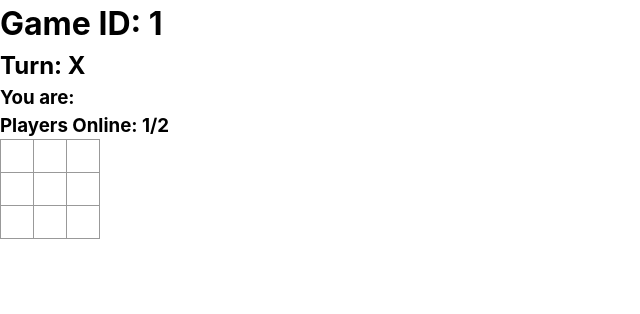
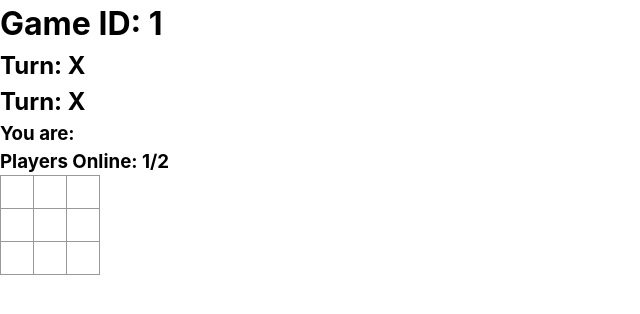
Before and after one commit to rmartinezusa/tic-tac-toe-frontend, a React (Vite) app: page /gameboard/1 in a window 1280 px wide. Shown: the top 314 px of the page, without its empty margins (0-640 px from the left). Built offline with nearby package versions, Linux system fonts and the light colour scheme; no server answers.

Commit message:
Addded exit button for when the game ends

```diff
--- a/src/components/GameBoard.jsx
+++ b/src/components/GameBoard.jsx
@@ -1,5 +1,5 @@
 import { useEffect, useState } from "react";
-import { useParams } from "react-router-dom";
+import { useParams, useNavigate } from "react-router-dom";
 import { useSelector } from "react-redux";
 import { useGetGameQuery } from "../services/gameSlice";
 import { selectUserId } from "../services/authSlice";
@@ -11,6 +11,7 @@ function GameBoard() {
     const userId = useSelector(selectUserId);
     const { gameId } = useParams();
     const socket = useSocket();
+    const navigate = useNavigate();
     const { data: gameData } = useGetGameQuery(gameId);
     const [board, setBoard] = useState(Array(9).fill(null));
     const [currentTurn, setCurrentTurn] = useState("X");
@@ -46,9 +47,19 @@ function GameBoard() {
         };
     }, [gameId, socket]);
 
-    const handleMove = (index) => {
+    function handleMove(index) {
         if (!winner && board[index] === null && isMyTurn) {
             socket.emit("makeMove", { gameId, index, playerId: userId });
+        }
+    };
+
+    function gameStatusMessage() {
+        if (winner === null && board.every(cell => cell !== null)) {
+            return "Game ended in a TIE";
+        } else if (winner) {
+            return `Winner: ${winner}`;
+        } else {
+            return `Turn: ${currentTurn}`;
         }
     };
 
@@ -56,6 +67,7 @@ function GameBoard() {
         <main>
             <h1>Game ID: {gameId}</h1>
             <h2>{winner ? `Winner: ${winner}` : `Turn: ${currentTurn}`}</h2>
+            <h2>{gameStatusMessage()}</h2>
             <h3>You are: {playerSymbol}</h3>
             <h3>Players Online: {playersOnline}/2</h3>
 
@@ -74,6 +86,11 @@ function GameBoard() {
                     <Square key={i + 6} value={value} onSquareClick={() => handleMove(i + 6)} disabled={value !== null || winner} />
                 ))}
             </div>
+            {
+                winner !== null || board.every(cell => cell !== null) ? (
+                    <button onClick={() => navigate("/home")}>Exit Game</button>
+                ) : null
+            }
         </main>
     );
 }
```
Also changed, not shown: 1 other file (tests, documents, lock files or other folders).
